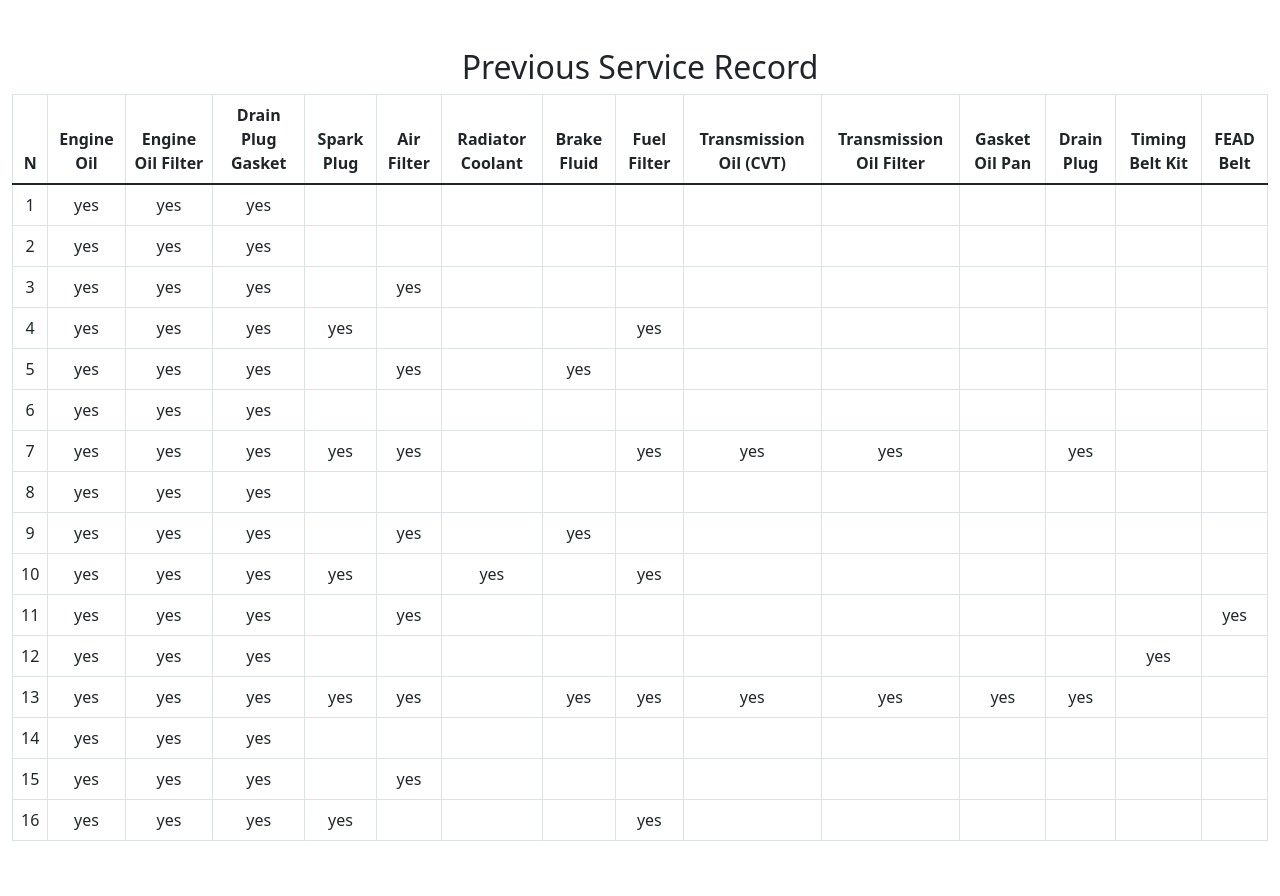
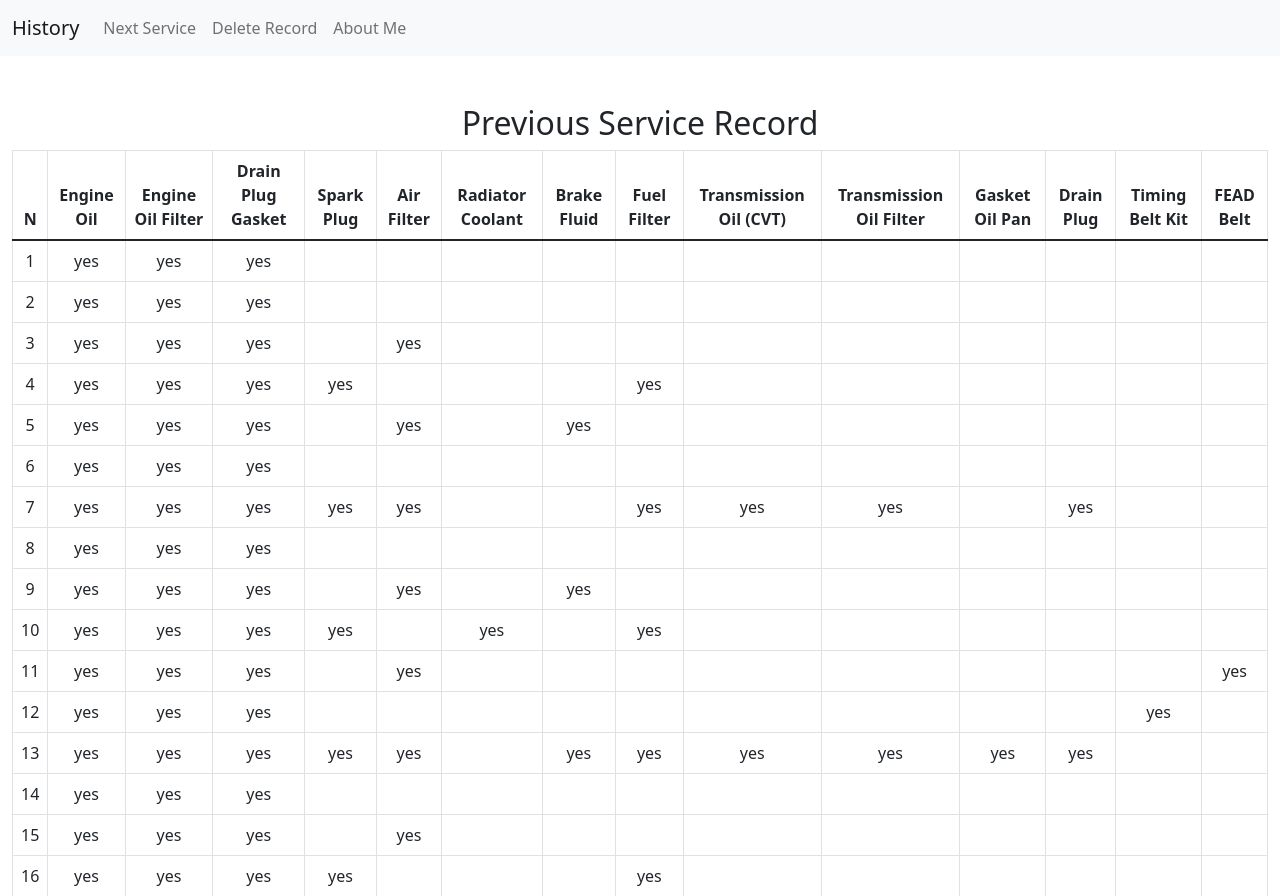
Before and after one commit to danielyap92/CS50-Final-project, a Flask app: page / in a window 1280 px wide. Shown: the top 896 px of the page. Before the commit the page ends 841 px from the top, so only its background shows below. Run offline with Flask 3, Linux system fonts and the light colour scheme; data comes from the database, SQL or seed files in the repository.

Commit message:
nav prototype

```diff
--- a/app.py
+++ b/app.py
@@ -29,3 +29,19 @@ def index():
     return render_template("index.html", histories=histories)
 
     conn.close()
+
+@app.route("/next_service")
+def next_service():
+    return render_template("next_service.html")
+
+@app.route("/delete_record")
+def delete_record():
+    return render_template("delete_record.html")
+
+@app.route("/about_me")
+def about_me():
+    return render_template("about_me.html")
+
+@app.route("/index")
+def redirect_index():
+    return redirect("/")
--- a/templates/layout.html
+++ b/templates/layout.html
@@ -14,6 +14,27 @@
     </head>
 
     <body>
+        <nav class="navbar navbar-expand-lg navbar-light bg-light">
+            <div class="container-fluid">
+              <a class="navbar-brand" href="/">History</a>
+              <button class="navbar-toggler" type="button" data-bs-toggle="collapse" data-bs-target="#navbarNav" aria-controls="navbarNav" aria-expanded="false" aria-label="Toggle navigation">
+                <span class="navbar-toggler-icon"></span>
+              </button>
+              <div class="collapse navbar-collapse" id="navbarNav">
+                <ul class="navbar-nav">
+                  <li class="nav-item">
+                    <a class="nav-link" href="/next_service">Next Service</a>
+                  </li>
+                  <li class="nav-item">
+                    <a class="nav-link" href="/delete_record">Delete Record</a>
+                  </li>
+                  <li class="nav-item">
+                    <a class="nav-link" href="/about_me">About Me</a>
+                  </li>
+                </ul>
+              </div>
+            </div>
+          </nav>
         <main class="container-fluid py-5 text-center">
             {% block main %} {% endblock %}
         </main>
```
Also changed, not shown: templates/about_me.html (added, +10 -0 lines), templates/delete_record.html (added, +10 -0 lines), templates/next_service.html (added, +10 -0 lines).
